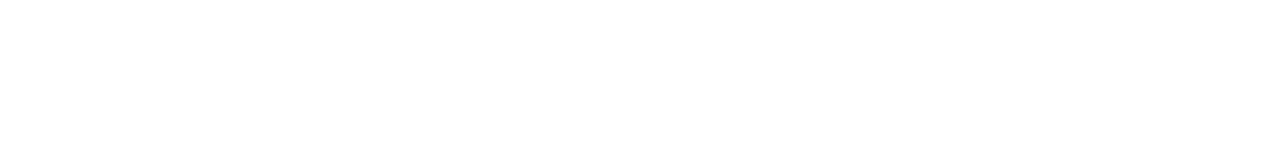
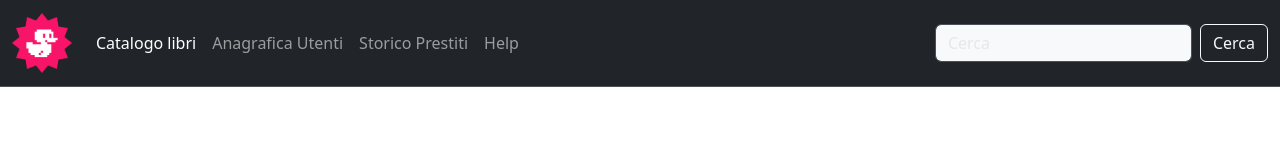
Before and after one commit to andreapanico12/html-css-bootstrap-dashboard, a plain HTML site: page index.html in a window 1280 px wide. Drawn offline with nearby package versions, Linux system fonts and the light colour scheme.

Commit message:
feat: add header navbar layout and content

```diff
--- a/index.html
+++ b/index.html
@@ -18,5 +18,64 @@
 
 <body>
 
+  <header>
+
+    <!-- navbar -->
+
+    <nav class="navbar navbar-expand-lg bg-dark border-bottom border-body" data-bs-theme="dark">
+      <div class="container-fluid">
+      <a class="navbar-brand" href="#"><img src="assets/img/duck.png" alt="logo" height="60px" width="60px"></a>
+      <button
+        class="navbar-toggler"
+        type="button"
+        data-bs-toggle="collapse"
+        data-bs-target="#navbarSupportedContent"
+        aria-controls="navbarSupportedContent"
+        aria-expanded="false"
+        aria-label="Toggle navigation"
+      >
+        <span class="navbar-toggler-icon"></span>
+      </button>
+      <div class="collapse navbar-collapse" id="navbarSupportedContent">
+        <ul class="navbar-nav me-auto mb-2 mb-lg-0">
+          <li class="nav-item">
+            <a class="nav-link active" aria-current="page" href="#"
+              >Catalogo libri</a
+            >
+          </li>
+          <li class="nav-item">
+            <a class="nav-link" href="#">Anagrafica Utenti</a>
+          </li>
+          <li class="nav-item">
+            <a class="nav-link" href="#">Storico Prestiti</a>
+          </li>
+          <li class="nav-item">
+            <a class="nav-link" href="#">Help</a>
+          </li>
+        </ul>
+        <form class="d-flex" role="search">
+          <input
+            class="form-control me-2 bg-light"
+            type="search"
+            placeholder="Cerca"
+            aria-label="Search"
+          />
+          <button class="btn btn-outline-light" type="submit">
+            Cerca
+          </button>
+        </form>
+      </div>
+    </div>
+
+    </nav>
+
+    </nav>
+
+    <!-- /navbar -->
+
+  </header>
+
+  <main></main>
+
 </body>
 </html>
```
